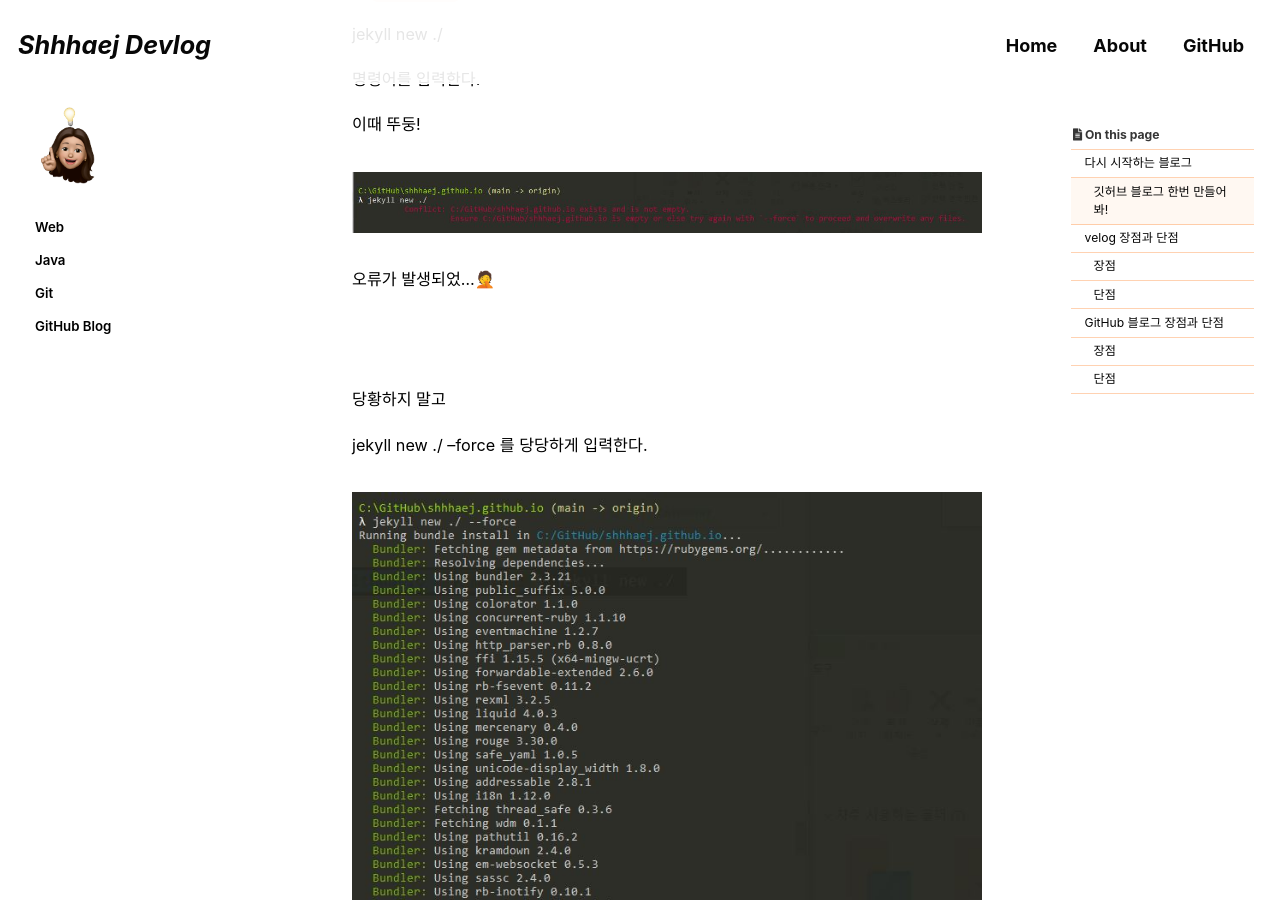
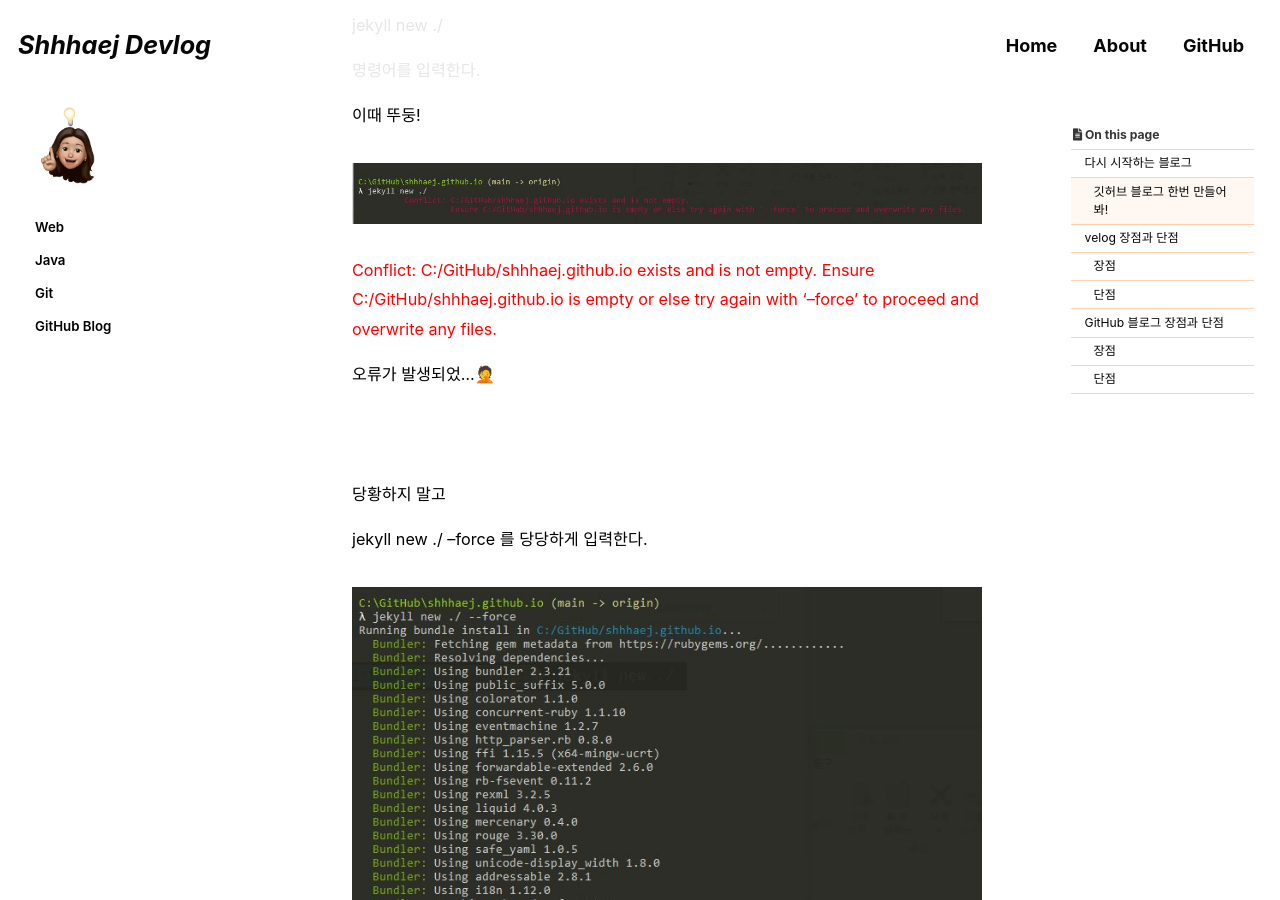
Before and after one commit to shhhaej/shhhaej.github.io, a Jekyll site: the page built from _posts/2021-09-05-github-blog-1.md, in a window 1280 px wide and 900 px high, scrolled down 3894 px. Built offline with Jekyll 4.4.1, drawn with Linux system fonts in a browser that asks for light colours; cached includes are drawn as plain includes; some web fonts are replaced; comment, search, counter and statistics services are not loaded.

Commit message:
recommit.

```diff
--- a/_posts/2021-09-05-github-blog-1.md
+++ b/_posts/2021-09-05-github-blog-1.md
@@ -115,6 +115,8 @@ username.github.io repository 확인 시 Push한 파일이 확인 잘 된다면
 <br>
 <br>
 
+---
+
 
 # Jekyll
 
@@ -127,8 +129,6 @@ username.github.io repository 확인 시 Push한 파일이 확인 잘 된다면
 <br>
 <br>
 
----
-
 
 - <mark>Jekyll 생성</mark>
 
@@ -139,6 +139,11 @@ jekyll new ./
 이때 뚜둥!
 
 ![force](../assets/images/posts_img/github-blog/force.JPG)
+
+<span style="color:red">
+Conflict: C:/GitHub/shhhaej.github.io exists and is not empty.
+          Ensure C:/GitHub/shhhaej.github.io is empty or else try again with '--force' to proceed and overwrite any files.
+</span>
 
 오류가 발생되었...🤦
 
```
